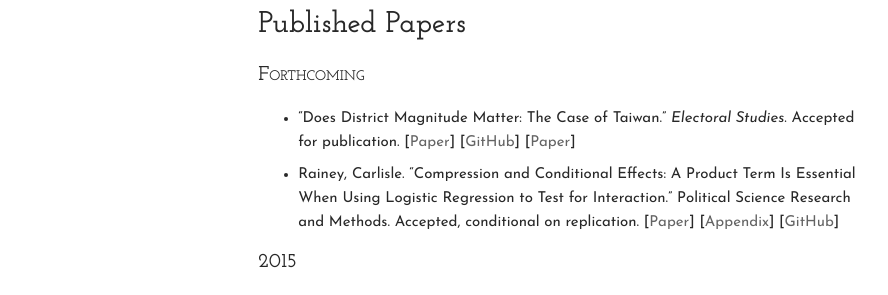
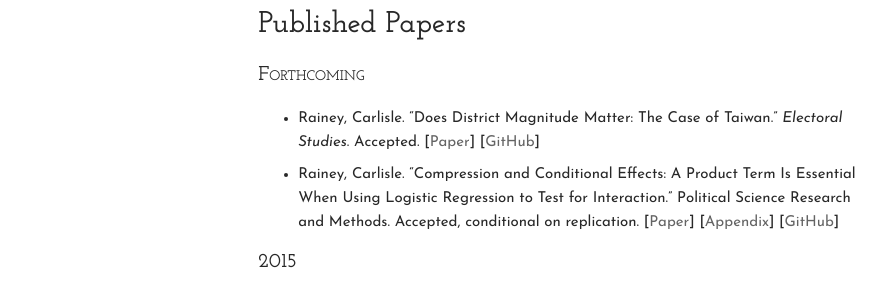
Before and after one commit to carlislerainey/carlislerainey.github.io, a Jekyll site: the page built from research/index.md, in a window 1280 px wide. Shown: the part 649-944 px from the top of the page, without its empty margins (204-1092 px from the left). Built offline with Jekyll 4.4.1, drawn with Linux system fonts in a browser that asks for light colours.

Commit message:
fix taiwan entry

```diff
--- a/_includes/_published.md
+++ b/_includes/_published.md
@@ -2,10 +2,9 @@
 
 ### Forthcoming
 
-- "Does District Magnitude Matter: The Case of Taiwan." *Electoral Studies*. Accepted for publication.
+- Rainey, Carlisle. "Does District Magnitude Matter: The Case of Taiwan." *Electoral Studies*. Accepted.
 [[Paper](../papers/taiwan.pdf)]
 [[GitHub](https://github.com/carlislerainey/taiwan)]
- [[Paper](http://papers.ssrn.com/sol3/papers.cfm?abstract_id=2463871)]
 - Rainey, Carlisle. "Compression and Conditional Effects: A Product Term Is Essential When Using Logistic Regression to Test for Interaction." Political Science Research and Methods. Accepted, conditional on replication.
 [[Paper](../papers/compress.pdf)]
 [[Appendix](../papers/compress-appendix.pdf)]
```
